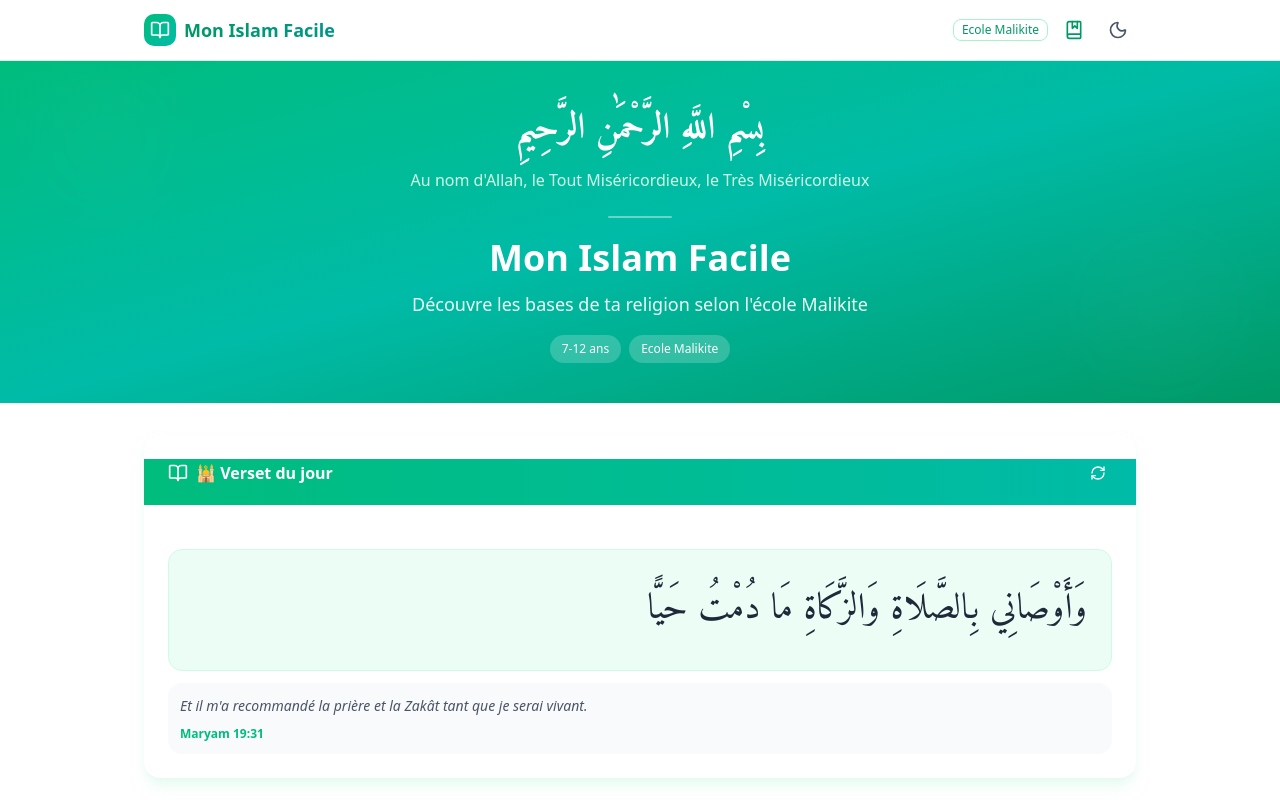
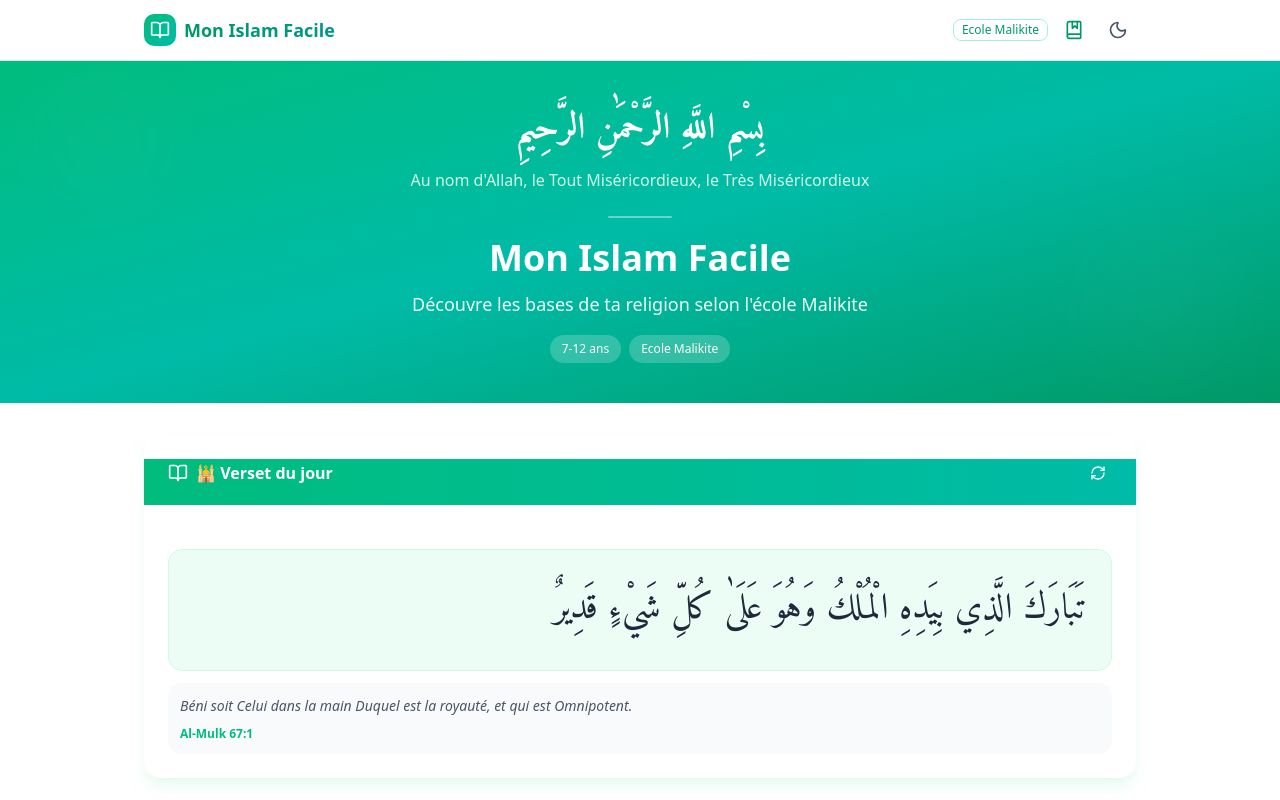
Before and after one commit to Sounawa/Mon-Islam-Facile, a Next.js app: page / in a window 1280 px wide. Shown: the top 800 px of the page. Built offline with nearby package versions, Linux system fonts and the light colour scheme.

Commit message:
1483dab0-b3b9-4c50-bf42-ab0f31a0eb37

```diff
--- a/src/app/page.tsx
+++ b/src/app/page.tsx
@@ -355,11 +355,15 @@ const dailyVerses = [
 ];
 
 function getDailyVerse() {
+  // Use UTC date string to be deterministic across server/client
   const today = new Date();
-  const dayOfYear = Math.floor(
-    (today.getTime() - new Date(today.getFullYear(), 0, 0).getTime()) / 86400000
-  );
-  return dailyVerses[dayOfYear % dailyVerses.length];
+  const dayStr = `${today.getUTCFullYear()}-${today.getUTCMonth()}-${today.getUTCDate()}`;
+  // Simple hash to get a stable index
+  let hash = 0;
+  for (let i = 0; i < dayStr.length; i++) {
+    hash = (hash * 31 + dayStr.charCodeAt(i)) | 0;
+  }
+  return dailyVerses[Math.abs(hash) % dailyVerses.length];
 }
 
 // ========================================
@@ -367,8 +371,13 @@ function getDailyVerse() {
 // ========================================
 
 function DailyVerseCard() {
-  const [verse, setVerse] = useState(() => getDailyVerse());
+  const [verse, setVerse] = useState(dailyVerses[0]);
   const [isAnimating, setIsAnimating] = useState(false);
+
+  // Set the daily verse on client mount to avoid hydration mismatch
+  useEffect(() => {
+    setVerse(getDailyVerse()); // eslint-disable-line react-hooks/set-state-in-effect
+  }, []);
 
   const refreshVerse = () => {
     setIsAnimating(true);
@@ -992,12 +1001,19 @@ function AssociationQuiz() {
   const { titre, paires } = quizAssociation;
   const pairesList = paires as AssociationPair[];
 
-  const [shuffledDefinitions, setShuffledDefinitions] = useState<string[]>(() => {
-    return [...pairesList.map((p) => p.definition)].sort(() => Math.random() - 0.5);
-  });
+  const [shuffledDefinitions, setShuffledDefinitions] = useState<string[]>(() =>
+    pairesList.map((p) => p.definition)
+  );
   const [matched, setMatched] = useState<Record<string, string>>({});
   const [selectedTerme, setSelectedTerme] = useState<string | null>(null);
   const [errors, setErrors] = useState<Set<string>>(new Set());
+
+  // Shuffle only on client after mount to avoid hydration mismatch
+  useEffect(() => {
+    const shuffled = [...pairesList.map((p) => p.definition)].sort(() => Math.random() - 0.5);
+    // eslint-disable-next-line react-hooks/set-state-in-effect
+    setShuffledDefinitions(shuffled);
+  }, []);
 
   if (pairesList.length === 0) return null;
 
@@ -1110,20 +1126,22 @@ function AssociationQuiz() {
 
 export default function HomePage() {
   const [activeSection, setActiveSection] = useState<string | null>(null);
-  const [completedSections, setCompletedSections] = useState<string[]>(() => {
-    if (typeof window !== "undefined") {
-      try {
-        const saved = localStorage.getItem("islam-facile-progress");
-        return saved ? JSON.parse(saved) : [];
-      } catch {
-        return [];
-      }
-    }
-    return [];
-  });
+  const [completedSections, setCompletedSections] = useState<string[]>([]);
   const [glossaryOpen, setGlossaryOpen] = useState(false);
   const [revisionMode, setRevisionMode] = useState(false);
   const [activeBilan, setActiveBilan] = useState(false);
+
+  // Load progress from localStorage on client mount
+  useEffect(() => {
+    try {
+      const saved = localStorage.getItem("islam-facile-progress");
+      if (saved) {
+        setCompletedSections(JSON.parse(saved)); // eslint-disable-line react-hooks/set-state-in-effect
+      }
+    } catch {
+      // ignore
+    }
+  }, []);
 
   // Save progress to localStorage
   useEffect(() => {
```
Also changed, not shown: 1 other file (tests, documents, lock files or other folders).
